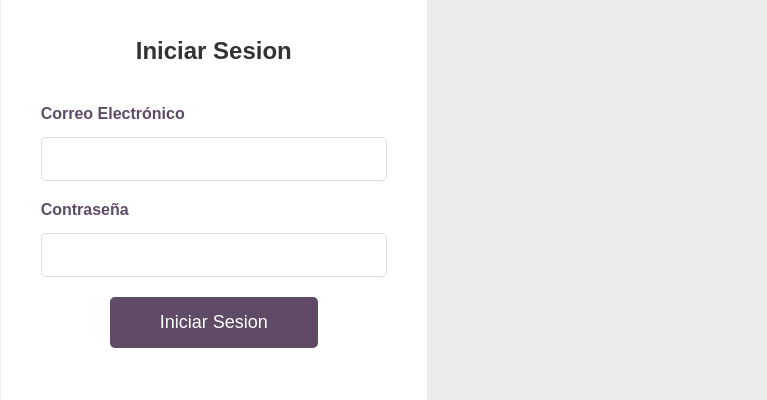
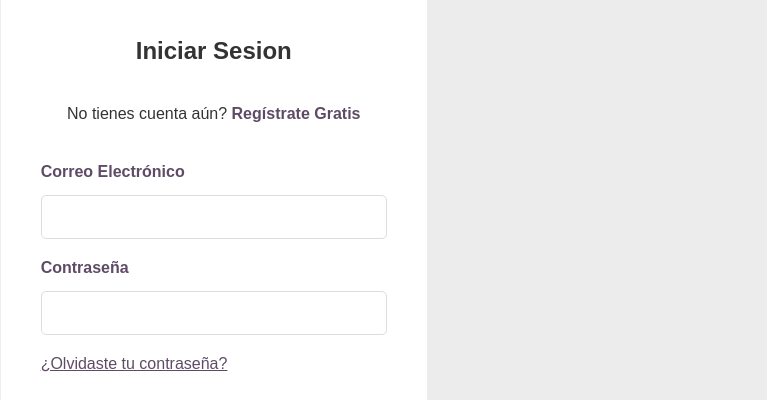
Before and after one commit to JulianCan/Liveness_Recognition, a plain HTML site: page HTML/login.html in a window 1280 px wide. Shown: the part 184-584 px from the top of the page, 0-767 px from the left. Drawn offline with Linux system fonts and the light colour scheme.

Commit message:
Login Terminado

```diff
--- a/CSS/formStyles.css
+++ b/CSS/formStyles.css
@@ -57,6 +57,22 @@ h2 {
     color: #333;
     margin-bottom: 40px;
 }
+p{
+    text-align: center;
+    font-size: 16px;
+    color: #333;
+    margin-bottom: 40px;
+}
+
+p a {
+    color: #5f4b66; /* Color del enlace */
+    text-decoration: none; /* Elimina el subrayado del enlace */
+    font-weight: bold; /* Resalta el enlace */
+}
+
+p a:hover {
+    text-decoration: underline; /* Subrayado al pasar el cursor */
+}
 
 .form-group {
     margin-bottom: 20px; /* Añadimos margen entre los campos */
@@ -77,6 +93,21 @@ input {
     border-radius: 5px;
     font-size: 16px;
 }
+
+/* Estilo para el enlace "Olvidaste tu contraseña?" */
+.forgot-password {
+    text-align:start; /* Centra el texto */
+    font-size: 16px; /* Tamaño de fuente */
+    color: #5f4b66; /* Color del texto */
+    display: block; /* Asegura que esté en una línea separada */
+    margin-top: 15px; /* Separación superior */
+    margin-bottom: 30px;
+}
+
+.forgot-password:hover {
+    text-decoration: underline; /* Subrayado al pasar el cursor */
+}
+
 
 button {
     width: 60%; /* Ajustamos el ancho del botón al 60% */
--- a/HTML/login.html
+++ b/HTML/login.html
@@ -4,7 +4,7 @@
     <meta charset="UTF-8">
     <meta name="viewport" content="width=device-width, initial-scale=1.0">
     <link rel="stylesheet" href="\CSS\formStyles.css">
-    <title>Iniciar Sesion</title>
+    <title>Login</title>
 </head>
 <body>
     <main class="container">
@@ -15,6 +15,7 @@
 
             <div class="form-container">
                 <h2>Iniciar Sesion</h2>
+                <p>No tienes cuenta aún? <a href="register.html">Regístrate Gratis</a></p>
                 <form action="#" method="POST">
                     <div class="form-group">
                         <label for="email">Correo Electrónico</label>
@@ -25,6 +26,9 @@
                         <label for="password">Contraseña</label>
                         <input type="password" id="password" name="password" required>
                     </div>
+
+                    <a href="recuperar.html" class="forgot-password">¿Olvidaste tu contraseña?</a>
+
 
                     <button type="submit">Iniciar Sesion</button>
                 </form>
```
